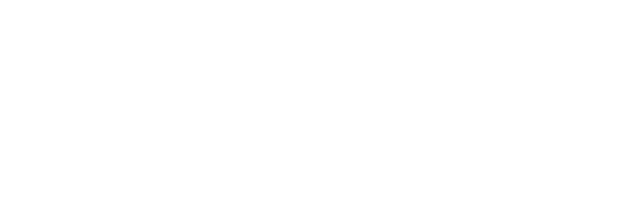
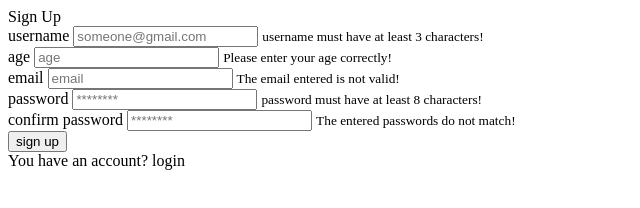
Before and after one commit to Zahra987/form, a plain HTML site: page index.html in a window 1280 px wide. Shown: the whole page, without its empty margins (0-640 px from the left). Drawn offline with Linux system fonts and the light colour scheme.

Commit message:
add html

```diff
--- a/index.html
+++ b/index.html
@@ -9,5 +9,42 @@
 </head>
 <script src="./script.js"></script>
 <body>
+  <form>
+    <div class="form-container">
+      <div class="signup" >Sign Up</div>
+      <div class="field-container">
+        <label for="username">username</label>
+        <input id="username" type="text" placeholder="someone@gmail.com" />
+        <small class="fail" >username must have at least 3 characters!</small>
+      </div>
+      <div class="field-container">
+        <label for="age">age</label>
+        <input id="age" type="number" placeholder="age" />
+        <small class="fail" >Please enter your age correctly!</small>
+      </div>
+      <div class="field-container">
+        <label for="email">email</label>
+        <input id="email" type="email" placeholder="email" />
+        <small class="fail" >The email entered is not valid!</small>
+      </div>
+      <div class="field-container">
+        <label for="password">password</label>
+        <input id="password" type="password" placeholder="********" />
+        <small class="fail" >password must have at least 8 characters!</small>
+      </div>
+      <div class="field-container">
+        <label for="confirm">confirm password</label>
+        <input id="confirm" type="password" placeholder="********" />
+        <small class="fail" >The entered passwords do not match!</small>
+      </div>
+      <div class="btn-container">
+        <button id="btn">sign up</button>
+      </div>
+      <div class="footer">
+        <spam>You have an account?</spam>
+        <spam>login</spam>
+      </div>
+    </div>
+  </form>
 </body>
 </html>
```
